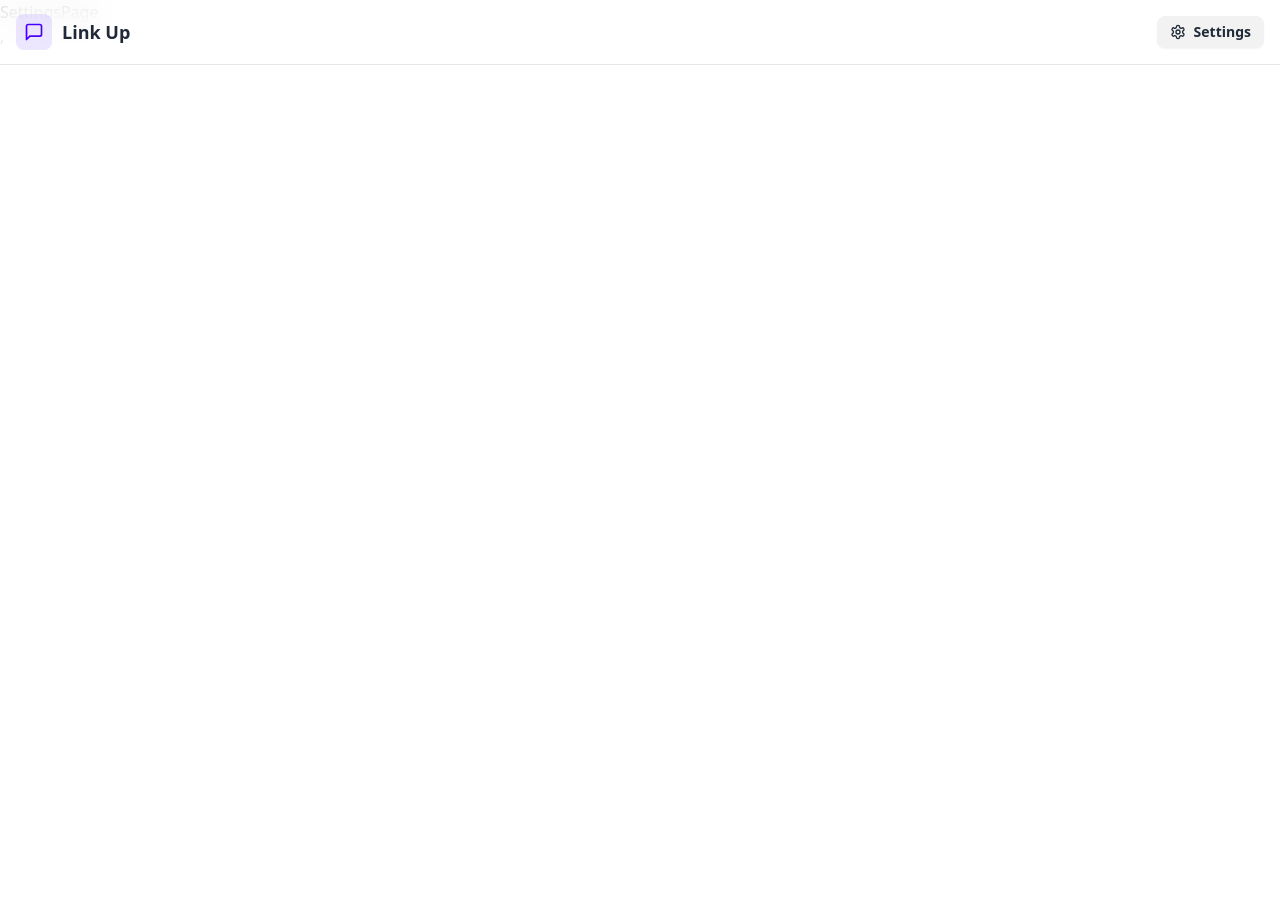
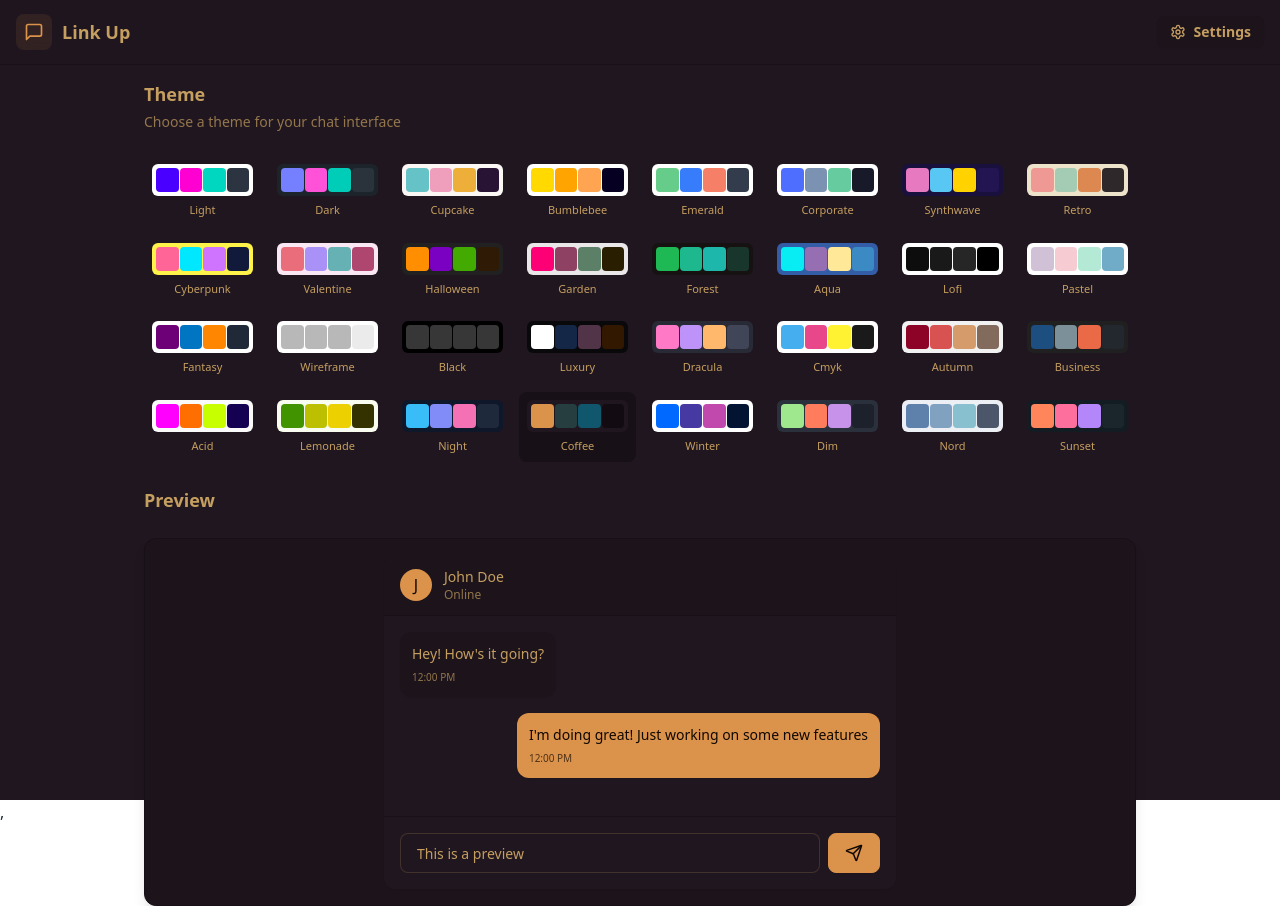
Before and after one commit to sananahmad7/Link-Up-Chat-Application, a React (Vite) app in the folder frontend/: page /settings in a window 1280 px wide. Before the commit the page ends 800 px from the top, so only its background shows below. Built offline with nearby package versions, Linux system fonts and the light colour scheme; no server answers.

Commit message:
Added Settings Page

```diff
--- a/frontend/src/App.jsx
+++ b/frontend/src/App.jsx
@@ -9,9 +9,11 @@
 import { useEffect } from "react";
 import { Loader } from "lucide-react"
 import { Toaster } from "react-hot-toast";
+import { useThemeStore } from "./store/useThemeStore";
 
 export default function App() {
   const { authUser, checkAuth, isCheckingAuth } = useAuthStore();
+  const { theme } = useThemeStore();
 
   useEffect(() => {
     checkAuth()
@@ -27,7 +29,7 @@
   }
 
   return (
-    <div>
+    <div data-theme={theme}>
       <Navbar />
       <Routes>
         <Route path="/" element={authUser ? <HomePage /> : <Navigate to="/login" />} />
--- /dev/null
+++ b/frontend/src/constants/index.js
@@ -0,0 +1,34 @@
+export const THEMES = [
+  "light",
+  "dark",
+  "cupcake",
+  "bumblebee",
+  "emerald",
+  "corporate",
+  "synthwave",
+  "retro",
+  "cyberpunk",
+  "valentine",
+  "halloween",
+  "garden",
+  "forest",
+  "aqua",
+  "lofi",
+  "pastel",
+  "fantasy",
+  "wireframe",
+  "black",
+  "luxury",
+  "dracula",
+  "cmyk",
+  "autumn",
+  "business",
+  "acid",
+  "lemonade",
+  "night",
+  "coffee",
+  "winter",
+  "dim",
+  "nord",
+  "sunset",
+];
--- a/frontend/src/pages/SettingsPage.jsx
+++ b/frontend/src/pages/SettingsPage.jsx
@@ -1,8 +1,114 @@
 import React from 'react'
+import { useThemeStore } from '../store/useThemeStore'
+import { THEMES } from '../constants';
+import { Send } from 'lucide-react';
+const SettingsPage = () => {
+    const PREVIEW_MESSAGES = [
+        { id: 1, content: "Hey! How's it going?", isSent: false },
+        { id: 2, content: "I'm doing great! Just working on some new features", isSent: true },
+    ]
+    const { theme, setTheme } = useThemeStore();
+    return (
+        <div className="h-screen container mx-auto px-4 pt-20 max-w-5xl">
+            <div className="space-y-6">
+                <div className="flex flex-col gap-1">
+                    <h2 className="text-lg font-semibold">Theme</h2>
+                    <p className="text-sm text-base-content/70">Choose a theme for your chat interface</p>
+                </div>
 
-const SettingsPage = () => {
-    return (
-        <div>SettingsPage</div>
+                <div className="grid grid-cols-4 sm:grid-cols-6 md:grid-cols-8 gap-2">
+                    {THEMES.map((t) => (
+                        <button
+                            key={t}
+                            className={`
+                group flex flex-col items-center gap-1.5 p-2 rounded-lg transition-colors
+                ${theme === t ? "bg-base-300" : "hover:bg-base-200/50"}
+              `}
+                            onClick={() => setTheme(t)}
+                        >
+                            <div className="relative h-8 w-full rounded-md overflow-hidden" data-theme={t}>
+                                <div className="absolute inset-0 grid grid-cols-4 gap-px p-1">
+                                    <div className="rounded bg-primary"></div>
+                                    <div className="rounded bg-secondary"></div>
+                                    <div className="rounded bg-accent"></div>
+                                    <div className="rounded bg-neutral"></div>
+                                </div>
+                            </div>
+                            <span className="text-[11px] font-medium truncate w-full text-center">
+                                {t.charAt(0).toUpperCase() + t.slice(1)}
+                            </span>
+                        </button>
+                    ))}
+                </div>
+
+                {/* Preview Section */}
+                <h3 className="text-lg font-semibold mb-3">Preview</h3>
+                <div className="rounded-xl border border-base-300 overflow-hidden bg-base-300 shadow-lg">
+                    <div className="p-4 bg-base-200">
+                        <div className="max-w-lg mx-auto">
+                            {/* Mock Chat UI */}
+                            <div className="bg-base-100 rounded-xl shadow-sm overflow-hidden">
+                                {/* Chat Header */}
+                                <div className="px-4 py-3 border-b border-base-300 bg-base-200">
+                                    <div className="flex items-center gap-3">
+                                        <div className="w-8 h-8 rounded-full bg-primary flex items-center justify-center text-primary-content font-medium">
+                                            J
+                                        </div>
+                                        <div>
+                                            <h3 className="font-medium text-sm">John Doe</h3>
+                                            <p className="text-xs text-base-content/70">Online</p>
+                                        </div>
+                                    </div>
+                                </div>
+
+                                {/* Chat Messages */}
+                                <div className="p-4 space-y-4 min-h-[200px] max-h-[200px] overflow-y-auto bg-base-100">
+                                    {PREVIEW_MESSAGES.map((message) => (
+                                        <div
+                                            key={message.id}
+                                            className={`flex ${message.isSent ? "justify-end" : "justify-start"}`}
+                                        >
+                                            <div
+                                                className={`
+                                                     max-w-[80%] rounded-xl p-3 shadow-sm
+                                                      ${message.isSent ? "bg-primary text-primary-content" : "bg-base-200"} `}
+                                            >
+                                                <p className="text-sm">{message.content}</p>
+                                                <p
+                                                    className={`  text-[10px] mt-1.5
+                                                      ${message.isSent ? "text-primary-content/70" : "text-base-content/70"}`}
+                                                >
+                                                    12:00 PM
+                                                </p>
+                                            </div>
+                                        </div>
+                                    ))}
+                                </div>
+
+                                {/* Chat Input */}
+                                <div className="p-4 border-t border-base-300 bg-base-100">
+                                    <div className="flex gap-2">
+                                        <input
+                                            type="text"
+                                            className="input input-bordered flex-1 text-sm h-10"
+                                            placeholder="Type a message..."
+                                            value="This is a preview"
+                                            readOnly
+                                        />
+                                        <button className="btn btn-primary h-10 min-h-0">
+                                            <Send size={18} />
+                                        </button>
+                                    </div>
+                                </div>
+                            </div>
+                        </div>
+                    </div>
+                </div>
+
+
+
+            </div>
+        </div>
     )
 }
 
--- /dev/null
+++ b/frontend/src/store/useThemeStore.js
@@ -0,0 +1,9 @@
+import { create } from "zustand";
+
+export const useThemeStore = create((set) => ({
+  theme: localStorage.getItem("chat-theme") || "coffee",
+  setTheme: (theme) => {
+    localStorage.setItem("chat-theme", theme);
+    set({ theme });
+  },
+}));
--- a/frontend/tailwind.config.js
+++ b/frontend/tailwind.config.js
@@ -6,4 +6,40 @@
     extend: {},
   },
   plugins: [daisyui],
+  daisyui: {
+    themes: [
+      "light",
+      "dark",
+      "cupcake",
+      "bumblebee",
+      "emerald",
+      "corporate",
+      "synthwave",
+      "retro",
+      "cyberpunk",
+      "valentine",
+      "halloween",
+      "garden",
+      "forest",
+      "aqua",
+      "lofi",
+      "pastel",
+      "fantasy",
+      "wireframe",
+      "black",
+      "luxury",
+      "dracula",
+      "cmyk",
+      "autumn",
+      "business",
+      "acid",
+      "lemonade",
+      "night",
+      "coffee",
+      "winter",
+      "dim",
+      "nord",
+      "sunset",
+    ],
+  },
 };
```
Also changed, not shown: 1 other file (tests, documents, lock files or other folders).
